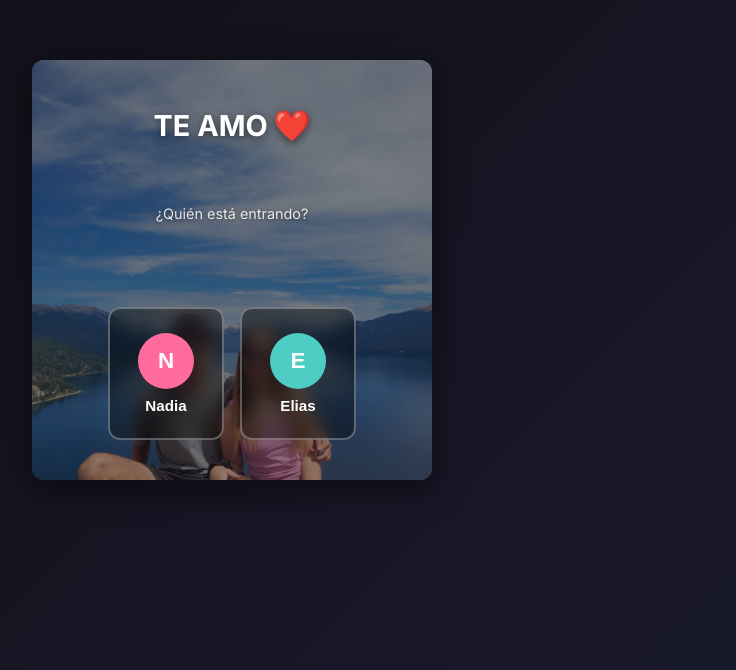
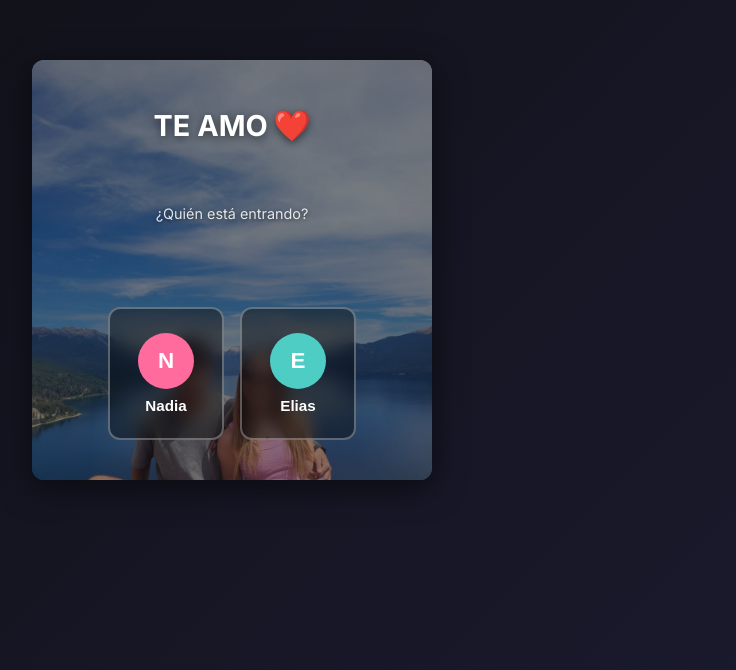
Before and after one commit to Eliasalen5/gastos-ingresos, a plain HTML site: page index.html in a window 1280 px wide. Shown: the part 130-800 px from the top of the page, without its empty margins (408-1144 px from the left). Drawn offline with nearby package versions, Linux system fonts and the light colour scheme.

Commit message:
fix: imagen login al top

```diff
--- a/css/styles.css
+++ b/css/styles.css
@@ -41,7 +41,7 @@ body {
 .login-screen.active { display: flex; }
 
 .login-box {
-    background: url('../img/us.jpg') center 20%/cover no-repeat;
+    background: url('../img/us.jpg') center 0%/cover no-repeat;
     border-radius: var(--radius);
     padding: 48px 32px 40px;
     text-align: center;
```
